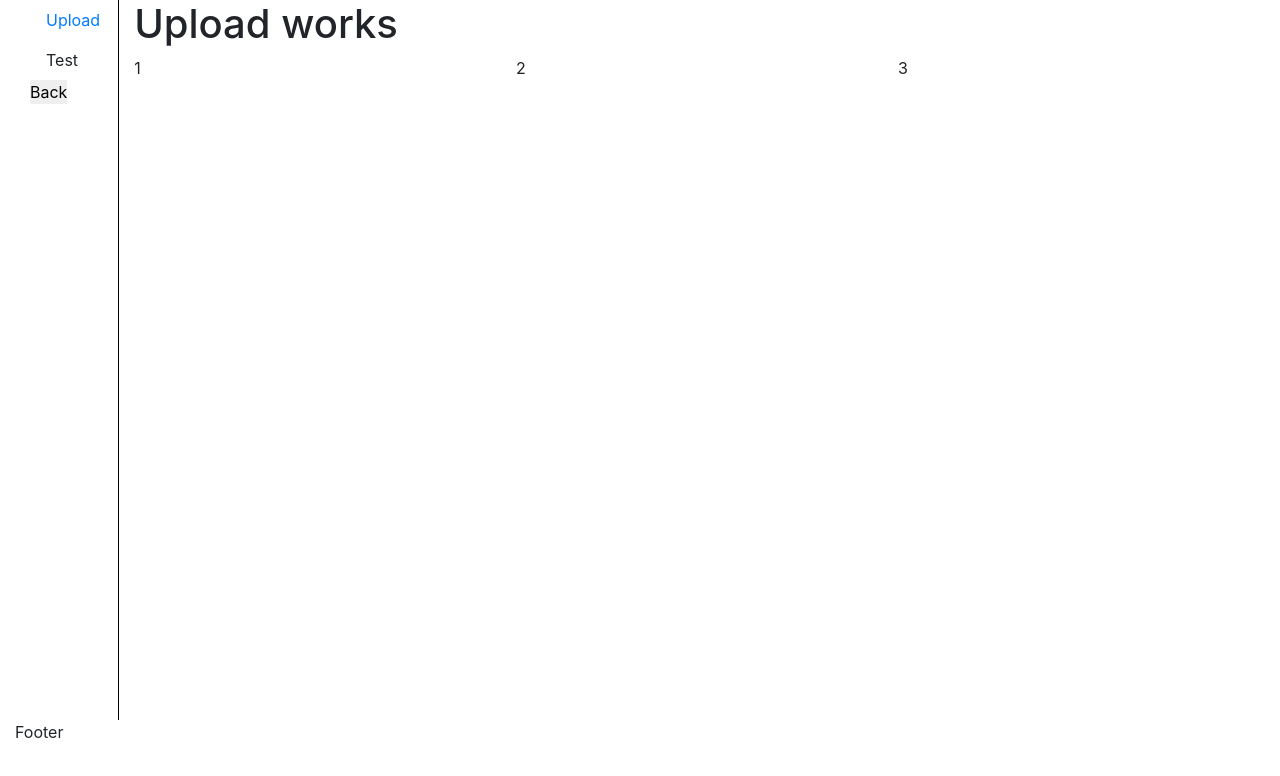
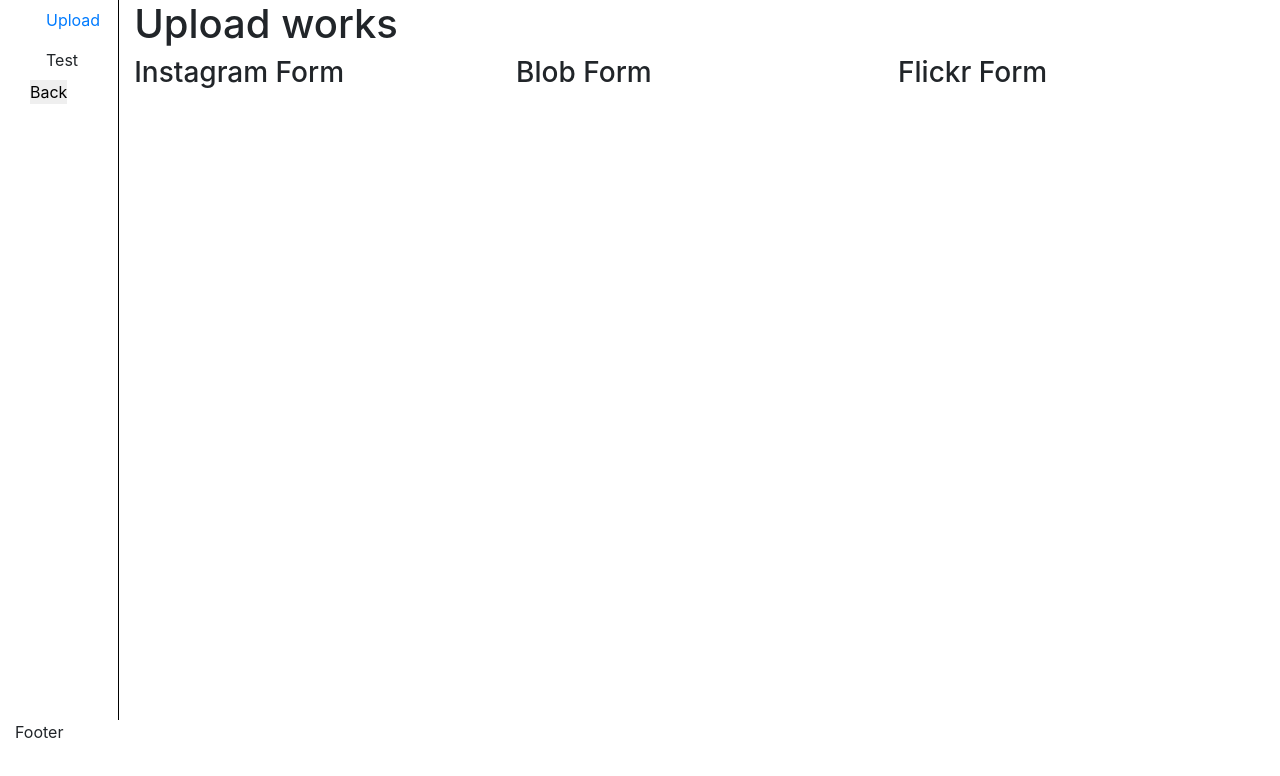
Before and after one commit to PhilG112/astro-fe, an Angular app: page /admin/upload in a window 1280 px wide. Shown: the top 776 px of the page. Built offline with nearby package versions, Linux system fonts and the light colour scheme; sample sign-in values are in the browser's storage.

Commit message:
Added form components, small code clean ups

```diff
--- a/src/app/admin/admin.component.html
+++ b/src/app/admin/admin.component.html
@@ -2,7 +2,6 @@
   <div class="row">
 
     <nav class="col-md-1">
-      <div class="sidebar-sticky">
       <ul class="nav flex-column">
         <li class="nav-item">
           <a routerLink="/admin/upload" class="nav-link">Upload</a>
@@ -14,7 +13,6 @@
           <button (click)="goBack()">Back</button>
         </li>
       </ul>
-      </div>
     </nav>
 
     <div class="col-11">
--- /dev/null
+++ b/src/app/admin/upload/forms/blob/blob.component.html
@@ -0,0 +1 @@
+<h3>Blob Form</h3>
--- /dev/null
+++ b/src/app/admin/upload/forms/blob/blob.component.ts
@@ -0,0 +1,13 @@
+import { Component, OnInit } from '@angular/core';
+
+@Component({
+  selector: 'app-blob-form',
+  templateUrl: 'blob.component.html',
+  styleUrls: []
+})
+
+export class BlobComponent implements OnInit {
+  constructor() { }
+
+  ngOnInit() { }
+}
--- /dev/null
+++ b/src/app/admin/upload/forms/flickr/flickr.component.html
@@ -0,0 +1 @@
+<h3>Flickr Form</h3>
--- /dev/null
+++ b/src/app/admin/upload/forms/flickr/flickr.component.ts
@@ -0,0 +1,12 @@
+import { Component, OnInit } from '@angular/core';
+
+@Component({
+  selector: 'app-flickr-form',
+  templateUrl: 'flickr.component.html'
+})
+
+export class FlickrComponent implements OnInit {
+  constructor() { }
+
+  ngOnInit() { }
+}
--- /dev/null
+++ b/src/app/admin/upload/forms/instagram/instagram.component.html
@@ -0,0 +1 @@
+<h3>Instagram Form</h3>
--- a/src/app/admin/upload/upload.component.html
+++ b/src/app/admin/upload/upload.component.html
@@ -2,12 +2,12 @@
 
 <div class="row">
   <div class="col">
-    1
+    <app-instagram-form></app-instagram-form>
   </div>
   <div class="col">
-    2
+    <app-blob-form></app-blob-form>
   </div>
   <div class="col">
-    3
+    <app-flickr-form></app-flickr-form>
   </div>
 </div>
--- a/src/app/core/services/auth/authentication.service.ts
+++ b/src/app/core/services/auth/authentication.service.ts
@@ -16,7 +16,6 @@ export class AuthenticationService {
     return this.http.post<LoginResponseModel>(`${environment.apiEndpoint}/login`, user)
       .pipe(
         map(response => {
-          console.log(response);
           localStorage.setItem("jwt", response.token);
           return response;
         })
--- a/src/app/core/shared/auth.guard.ts
+++ b/src/app/core/shared/auth.guard.ts
@@ -15,7 +15,6 @@ export class AuthGuard implements CanActivate, CanActivateChild {
     let canAccess = this.authService.isAuthenticated();
 
     if (canAccess) {
-      console.log("lol");
       return true;
     }
 
```
Also changed, not shown: src/app/admin/admin.module.ts (+7 -1 lines), src/app/admin/upload/forms/instagram/instagram.component.ts (added, +11 -0 lines). Lines whose indentation alone changed are shown as unchanged.
